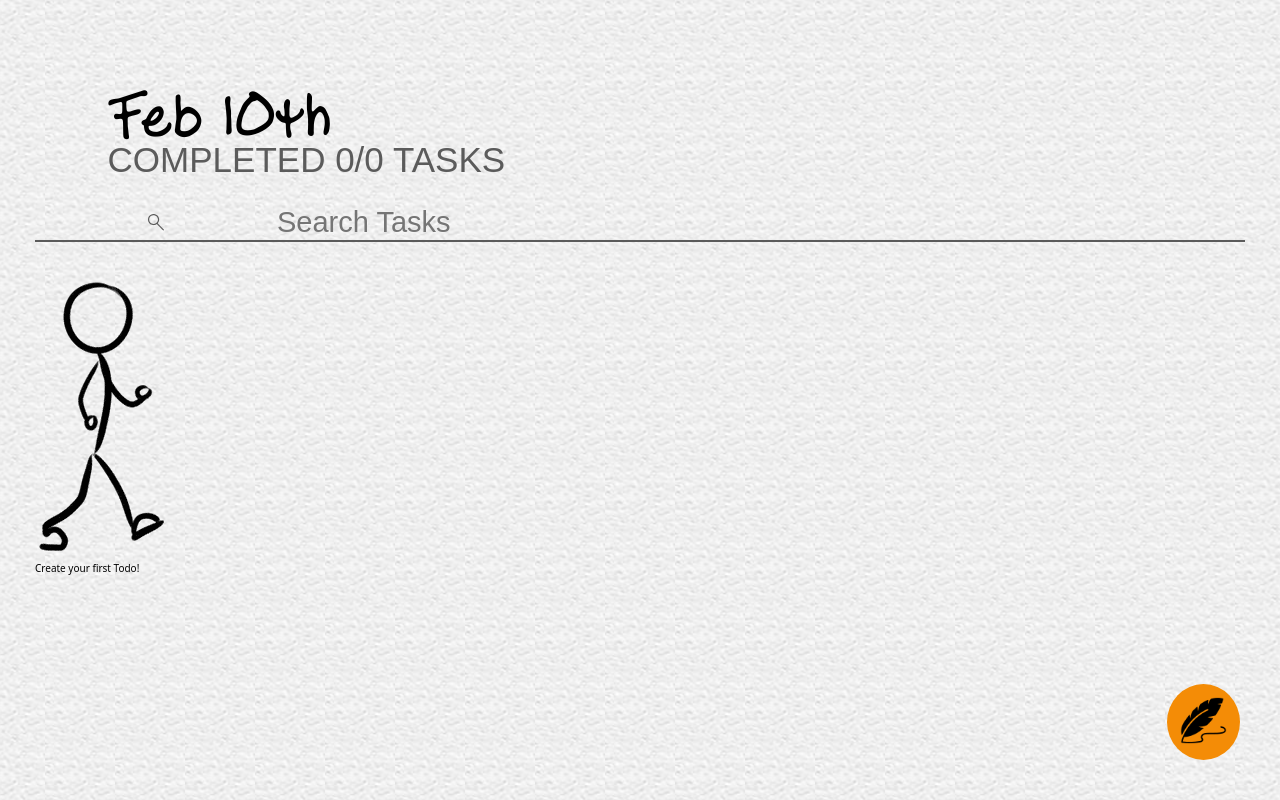
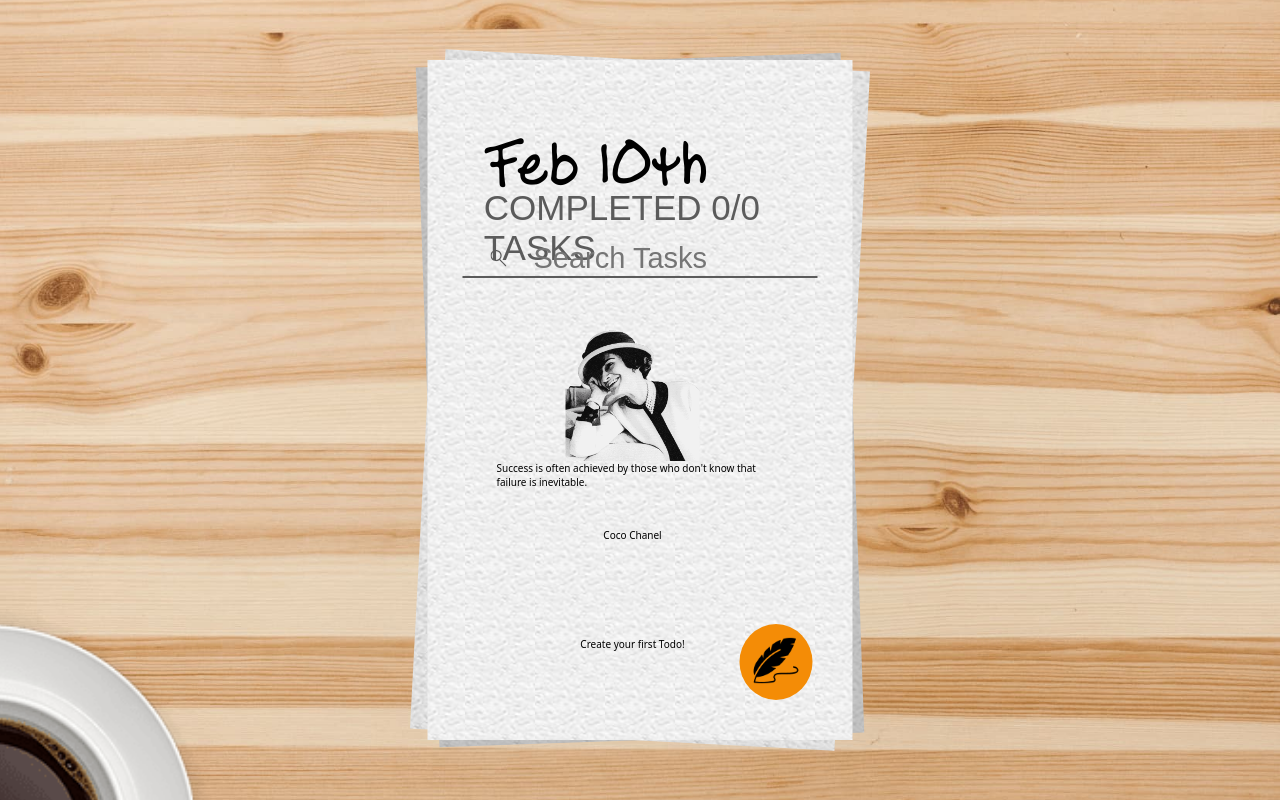
Before and after one commit to santigo171/todo-react, a React (Create React App) app: page / in a window 1280 px wide. Shown: the top 800 px of the page. Built offline with nearby package versions, Linux system fonts and the light colour scheme; a web font is replaced by a local one.

Commit message:
fdsuaghdsuaihgdusaihgusd

```diff
--- a/src/components/CreateFirstTodo/CreateFirstTodo.js
+++ b/src/components/CreateFirstTodo/CreateFirstTodo.js
@@ -1,25 +1,37 @@
 import React from "react";
 
 import { TodoContext } from "@Components/TodoContext";
-import walking from "@Resources/img/walking.gif";
+
+import { ProductivityQuotes } from "@Resources/json/ProductivityQuotes.json"
+import { author_photos } from "./author_photos"
+
+import "./CreateFirstTodo.scss"
 
 function CreateFirstTodo() {
   const { newTodo, loading, searchedTodos } = React.useContext(TodoContext);
 
   if (newTodo || loading || searchedTodos.length) return null;
 
+  const quote = ProductivityQuotes[Math.floor(Math.random()*ProductivityQuotes.length)];
+
   return (
     <div className="CreateFirstTodo">
-      <div className="CreateFirstTodo__children">
+      <div className="CreateFirstTodo__quote">
         <img
-          className="CreateFirstTodo__children__animation"
-          src={walking}
-          alt="Animation of someone walking"
-        />
-        <p className="CreateFirstTodo__children__text">
-          Create your first Todo!
+          className="CreateFirstTodo__quote__photo"
+          src={author_photos[quote.id]}
+          alt={"Picture of " + quote.author}
+         />
+        <p className="CreateFirstTodo__quote__text">
+           {quote.quote}
+        </p>
+        <p className="CreateFirstTodo__quote__author">
+          {quote.author}
         </p>
       </div>
+      <p className="CreateFirstTodo__text">
+          Create your first Todo!
+      </p>
     </div>
   );
 }
--- a/src/components/CreateFirstTodo/CreateFirstTodo.scss
+++ b/src/components/CreateFirstTodo/CreateFirstTodo.scss
@@ -1 +1,23 @@
 @import "../../scss/partials/variables";
+
+.CreateFirstTodo {
+    height: 100%;
+    width: 100%;
+    display: grid;
+    justify-items: center;
+    align-items: center;
+}
+
+.CreateFirstTodo__quote {
+    width: 80%;
+    height: 80%;
+
+    display: grid;
+    grid-template-rows: 50% 25% 25%;
+    justify-items: center;
+}
+
+.CreateFirstTodo__quote__photo {
+    height: 100%;
+    max-width: 100%;
+}
--- /dev/null
+++ b/src/components/CreateFirstTodo/author_photos.js
@@ -0,0 +1,19 @@
+import charles_darwin from "@Resources/img/author_photos/charles_darwin.png"
+import coco_chanel from "@Resources/img/author_photos/coco_chanel.png"
+import martin_luther_king from "@Resources/img/author_photos/martin_luther_king.png"
+import gretchen_rubin from "@Resources/img/author_photos/gretchen_rubin.png"
+import tim_ferriss from "@Resources/img/author_photos/tim_ferriss.png"
+import tony_robbins from "@Resources/img/author_photos/tony_robbins.png"
+import walt_disney from "@Resources/img/author_photos/walt_disney.png"
+
+const author_photos = {
+    charles_darwin,
+    coco_chanel,
+    martin_luther_king,
+    gretchen_rubin,
+    tim_ferriss,
+    tony_robbins,
+    walt_disney
+}
+
+export { author_photos }
--- a/src/components/DateComponent/DateComponent.js
+++ b/src/components/DateComponent/DateComponent.js
@@ -1,7 +1,7 @@
 import "./DateComponent.scss";
 import React from "react";
 import "@Library/common/css/gridLayout.css";
-import { PostItElement } from "@Library/utilities/PostItElement.js";
+import { PostItElement } from "@Library/utilities/PostItElement";
 
 function DateComponent() {
   const today = new Date();
--- a/src/library/utilities/PostItElement.js
+++ b/src/library/utilities/PostItElement.js
@@ -4,7 +4,7 @@ import { Modal } from "@Library/utilities/Modal";
 import styles from "../../scss/partials/_export.scss"
 
 function PostItElement({ children }) {
-  const mediaQuery1 = useMediaQuery({ query: `(min-width: ${styles["secondary-breakpoint-width"]})` });
+  const mediaQuery1 = useMediaQuery({ query: `(min-width: ${styles["tertiary-breakpoint-width"]})` });
   const mediaQuery2 = useMediaQuery({ query: `(min-height: ${styles["primary-breakpoint-height"]})` });
   const needPostit = mediaQuery1 && mediaQuery2;
 
--- a/src/resources/json/ProductivityQuotes.json
+++ b/src/resources/json/ProductivityQuotes.json
@@ -1,39 +1,39 @@
 {
     "ProductivityQuotes": [
         {
+            "quote": "It is not the strongest of the species that survive, nor the most intelligent, but the ones most responsive to change.",
+            "author": "Charles Darwin",
+            "id": "charles_darwin"
+        },
+        {
+            "quote": "Success is often achieved by those who don't know that failure is inevitable.",
+            "author": "Coco Chanel",
+            "id": "coco_chanel"
+        },
+        {
+            "quote": "You don't have to see the whole staircase, just take the first step.",
+            "author": "Martin Luther King",
+            "id": "martin_luther_king"
+        },
+        {
             "quote": "Focus on being productive instead of busy",
             "author": "Tim Ferriss",
-            "author_photo": "@Resources/img/author_photos/tim_ferriss.png"
+            "id": "tim_ferriss"
+        },
+        {
+            "quote": "Over the long run, the unglamorous habit of frequency fosters both productivity and creativity.",
+            "author": "Gretchen Rubin",
+            "id": "gretchen_rubin"
         },
         {
             "quote": "It's not knowing what to do, it's doing what you know",
             "author": "Tony Robbins",
-            "author_photo": "@Resources/img/author_photos/tony_robbins.png"
-        },
-        {
-            "quote": "Success is often achieved by those who don't know that failure is inevitable.",
-            "author": "Coco Chanel",
-            "author_photo": "@Resources/img/author_photos/coco_chanel.png"
+            "id": "tony_robbins"
         },
         {
             "quote": "The way to get started is to quit talking and begin doing.",
             "author": "Walt Disney",
-            "author_photo": "@Resources/img/author_photos/walt_disney.png"
-        },
-        {
-            "quote": "You don't have to see the whole staircase, just take the first step.",
-            "author": "Martin Luther King",
-            "author_photo": "@Resources/img/author_photos/martin_luther_king.png"
-        },
-        {
-            "quote": "It is not the strongest of the species that survive, nor the most intelligent, but the ones most responsive to change.",
-            "author": "Charles Darwin",
-            "author_photo": "@Resources/img/author_photos/charles_darwin.png"
-        },
-        {
-            "quote": "Over the long run, the unglamorous habit of frequency fosters both productivity and creativity.",
-            "author": "Gretchen Rubin",
-            "author_photo": "@Resources/img/author_photos/gretchen_rubin.png"
+            "id": "walt_disney"
         }
     ]
 }
--- a/src/scss/partials/_variables.scss
+++ b/src/scss/partials/_variables.scss
@@ -17,13 +17,13 @@ $main-max-width: 1550px;
 $main-max-height: unset;
 
 $paper-width: 425px;
-$paper-height: 777px;
+$paper-height: 680px;
 $coffee-size: 500px;
 $PostIt-width: 470px;
 $PostIt-height: 286px;
 
 // == BREAKPOINTS ==
-$primary-breakpoint-height: 820px;
+$primary-breakpoint-height: 700px;
 $primary-breakpoint-width: 420px;
 
 $secondary-breakpoint-width: 760px;
```
Also changed, not shown: src/resources/img/author_photos/gretchen_rubin.png (renamed from src/resources/img/author_photos/retchen_rubin.png).
